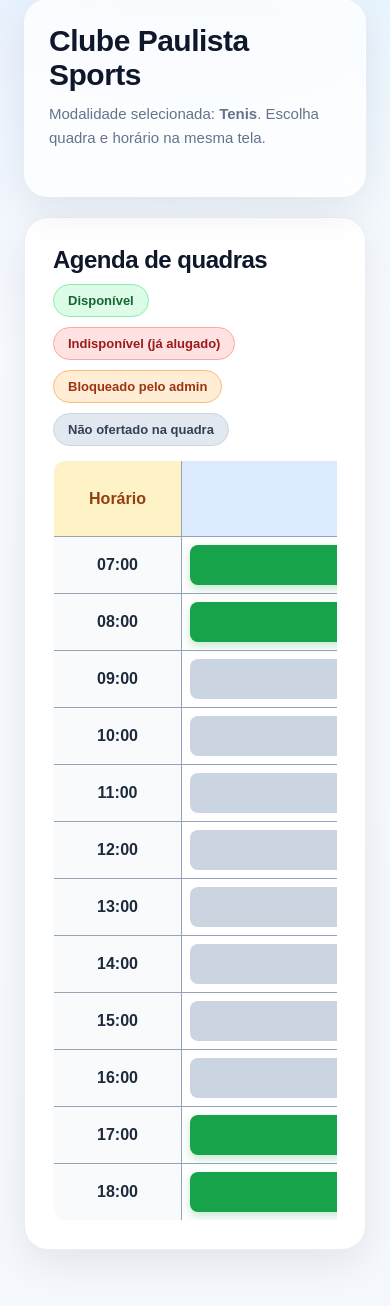
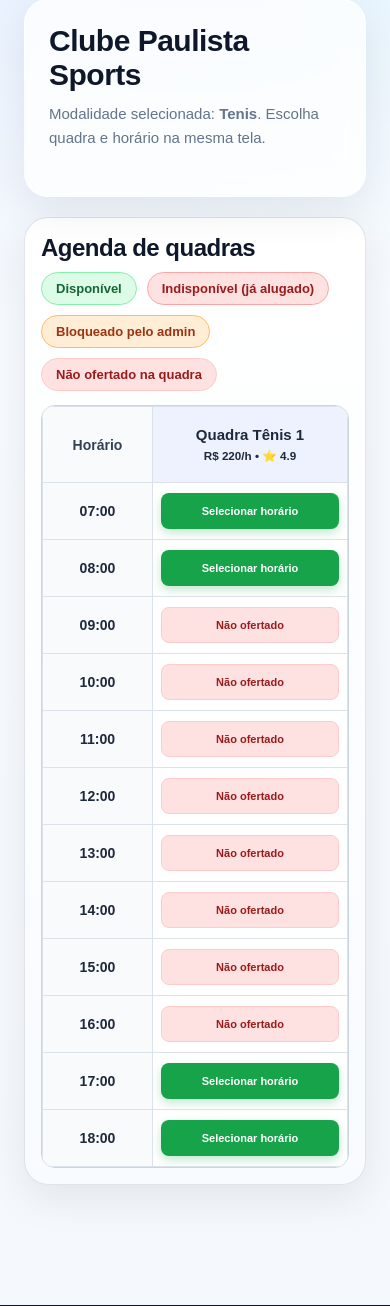
Before and after one commit to RodrigoFurukawa/OnCourt, a Django app: page /clubes/1/esportes/tenis/quadras/ in a window 390 px wide. Shown: the part 161-1467 px from the top of the page. Run offline with Django 5.2, Linux system fonts and the light colour scheme.

Commit message:
Refina visual da timetable para layout responsivo e cores suaves

```diff
--- a/static/css/styles.css
+++ b/static/css/styles.css
@@ -715,8 +715,10 @@ select:focus {
 }
 
 .schedule-card {
-    overflow-x: auto;
+    overflow: hidden;
     padding: 28px;
+    background: linear-gradient(180deg, #ffffff 0%, #f8fbff 100%);
+    border: 1px solid rgba(148, 163, 184, 0.28);
 }
 
 .schedule-legend {
@@ -753,50 +755,52 @@ select:focus {
 }
 
 .legend-chip.is-unavailable {
-    background: #e2e8f0;
-    color: #334155;
-    border-color: #cbd5e1;
+    background: #fee2e2;
+    color: #991b1b;
+    border-color: #fecaca;
 }
 
 .schedule-wrap {
     overflow-x: auto;
+    border-radius: 14px;
+    border: 1px solid #cbd5e1;
 }
 
 .schedule-table {
     width: 100%;
     border-collapse: collapse;
-    border: 1px solid #94a3b8;
+    border: none;
     border-radius: 12px;
     overflow: hidden;
-    min-width: 820px;
+    min-width: 100%;
     background: white;
     table-layout: fixed;
 }
 
 .schedule-table th,
 .schedule-table td {
-    border: 1px solid #94a3b8;
-    padding: 8px;
+    border: 1px solid #dbe2ea;
+    padding: 10px 8px;
     text-align: center;
     vertical-align: middle;
 }
 
 .schedule-table th {
-    background: #dbeafe;
-    color: #1e3a8a;
+    background: #eef2ff;
+    color: #1e293b;
     height: 76px;
 }
 
 .schedule-table th:first-child {
-    background: #fef3c7;
-    color: #92400e;
-    width: 128px;
+    background: #f8fafc;
+    color: #334155;
+    width: 110px;
 }
 
 .time-col {
     font-weight: 700;
     background: #f8fafc;
-    width: 128px;
+    width: 110px;
 }
 
 .court-header {
@@ -804,7 +808,7 @@ select:focus {
 }
 
 .court-name {
-    font-size: 19px;
+    font-size: 18px;
     font-weight: 800;
     margin-bottom: 4px;
 }
@@ -818,12 +822,19 @@ select:focus {
     display: flex;
     align-items: center;
     justify-content: center;
-    border: none;
+    border: 1px solid transparent;
     min-height: 40px;
     transition: 0.2s ease;
+    text-decoration: none;
+}
+
+.schedule-table form {
+    margin: 0;
 }
 
 button.table-slot {
+    appearance: none;
+    -webkit-appearance: none;
     cursor: pointer;
     box-shadow: 0 4px 10px rgba(22, 163, 74, 0.25);
 }
@@ -838,8 +849,9 @@ button.table-slot:hover {
 }
 
 .table-slot.is-booked {
-    background: #dc2626;
-    color: white;
+    background: #fee2e2;
+    color: #991b1b;
+    border-color: #fca5a5;
 }
 
 .table-slot.is-blocked {
@@ -848,8 +860,9 @@ button.table-slot:hover {
 }
 
 .table-slot.is-unavailable {
-    background: #cbd5e1;
-    color: #475569;
+    background: #fee2e2;
+    color: #991b1b;
+    border-color: #fecaca;
 }
 
 @media (max-width: 960px) {
@@ -868,6 +881,24 @@ button.table-slot:hover {
     .timetable-grid,
     .admin-timetable {
         grid-template-columns: 1fr;
+    }
+
+    .schedule-card {
+        padding: 16px;
+    }
+
+    .schedule-table {
+        font-size: 14px;
+    }
+
+    .court-name {
+        font-size: 15px;
+    }
+
+    .table-slot {
+        min-height: 36px;
+        font-size: 11px;
+        padding: 8px 6px;
     }
 
     .hero h1,
```
